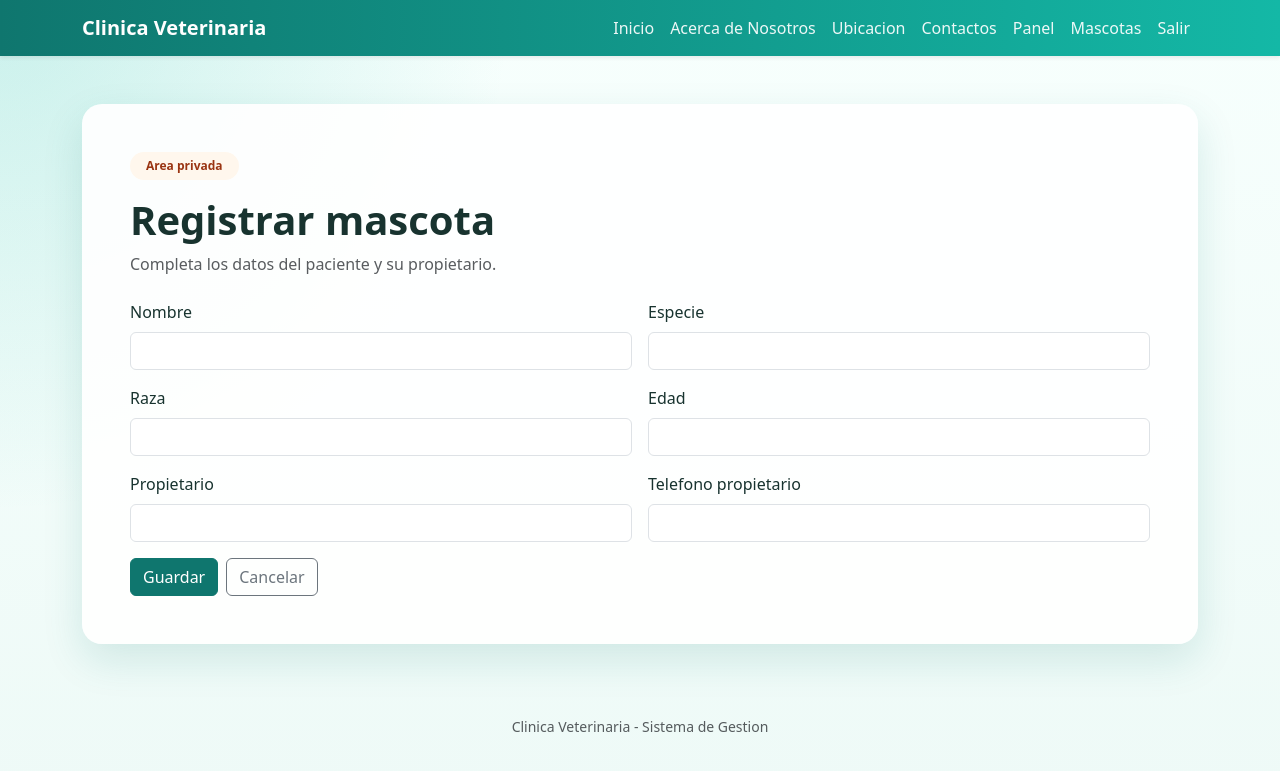
After one commit to edsonvenegas5865-lgtm/veterinariaaa, a Django app: page /mascotas/crear/ in a window 1280 px wide. The commit adds this page. Shown: the top 771 px of the page. Run offline with Django 5.2, Linux system fonts and the light colour scheme; a user stored in the database is signed in.

Commit message:
Crear formulario de mascotas

```diff
--- /dev/null
+++ b/principal/forms.py
@@ -0,0 +1,24 @@
+from django import forms
+
+from .models import Mascota
+
+
+class MascotaForm(forms.ModelForm):
+    class Meta:
+        model = Mascota
+        fields = [
+            'nombre',
+            'especie',
+            'raza',
+            'edad',
+            'propietario',
+            'telefono_propietario',
+        ]
+        widgets = {
+            'nombre': forms.TextInput(attrs={'class': 'form-control'}),
+            'especie': forms.TextInput(attrs={'class': 'form-control'}),
+            'raza': forms.TextInput(attrs={'class': 'form-control'}),
+            'edad': forms.NumberInput(attrs={'class': 'form-control', 'min': 0}),
+            'propietario': forms.TextInput(attrs={'class': 'form-control'}),
+            'telefono_propietario': forms.TextInput(attrs={'class': 'form-control'}),
+        }
--- /dev/null
+++ b/principal/templates/principal/mascota_form.html
@@ -0,0 +1,30 @@
+{% extends 'principal/base.html' %}
+
+{% block title %}Registrar Mascota - Clinica Veterinaria{% endblock %}
+
+{% block content %}
+<section class="mb-4">
+    <span class="badge badge-suave rounded-pill px-3 py-2 mb-3">Area privada</span>
+    <h1 class="fw-bold mb-2">Registrar mascota</h1>
+    <p class="text-muted mb-0">Completa los datos del paciente y su propietario.</p>
+</section>
+
+<form method="post" class="row g-3">
+    {% csrf_token %}
+
+    {% for field in form %}
+        <div class="col-md-6">
+            <label class="form-label" for="{{ field.id_for_label }}">{{ field.label }}</label>
+            {{ field }}
+            {% if field.errors %}
+                <div class="text-danger small mt-1">{{ field.errors|striptags }}</div>
+            {% endif %}
+        </div>
+    {% endfor %}
+
+    <div class="col-12 d-flex gap-2">
+        <button type="submit" class="btn btn-primary">Guardar</button>
+        <a href="{% url 'mascotas' %}" class="btn btn-outline-secondary">Cancelar</a>
+    </div>
+</form>
+{% endblock %}
--- a/principal/templates/principal/mascotas.html
+++ b/principal/templates/principal/mascotas.html
@@ -8,6 +8,9 @@
         <span class="badge badge-suave rounded-pill px-3 py-2 mb-3">Area privada</span>
         <h1 class="fw-bold mb-2">Mascotas</h1>
         <p class="text-muted mb-0">Listado de pacientes registrados en la clinica.</p>
+    </div>
+    <div class="align-self-md-end">
+        <a class="btn btn-primary" href="{% url 'crear_mascota' %}">Registrar mascota</a>
     </div>
 </section>
 
--- a/principal/urls.py
+++ b/principal/urls.py
@@ -12,4 +12,5 @@ urlpatterns = [
     path('logout/', auth_views.LogoutView.as_view(), name='logout'),
     path('panel/', views.panel, name='panel'),
     path('mascotas/', views.mascotas, name='mascotas'),
+    path('mascotas/crear/', views.crear_mascota, name='crear_mascota'),
 ]
--- a/principal/views.py
+++ b/principal/views.py
@@ -1,6 +1,7 @@
-from django.shortcuts import render
+from django.shortcuts import redirect, render
 from django.contrib.auth.decorators import login_required
 
+from .forms import MascotaForm
 from .models import Mascota
 
 
@@ -33,3 +34,16 @@ def mascotas(request):
         'principal/mascotas.html',
         {'mascotas': mascotas_registradas},
     )
+
+
+@login_required
+def crear_mascota(request):
+    if request.method == 'POST':
+        form = MascotaForm(request.POST)
+        if form.is_valid():
+            form.save()
+            return redirect('mascotas')
+    else:
+        form = MascotaForm()
+
+    return render(request, 'principal/mascota_form.html', {'form': form})
```
